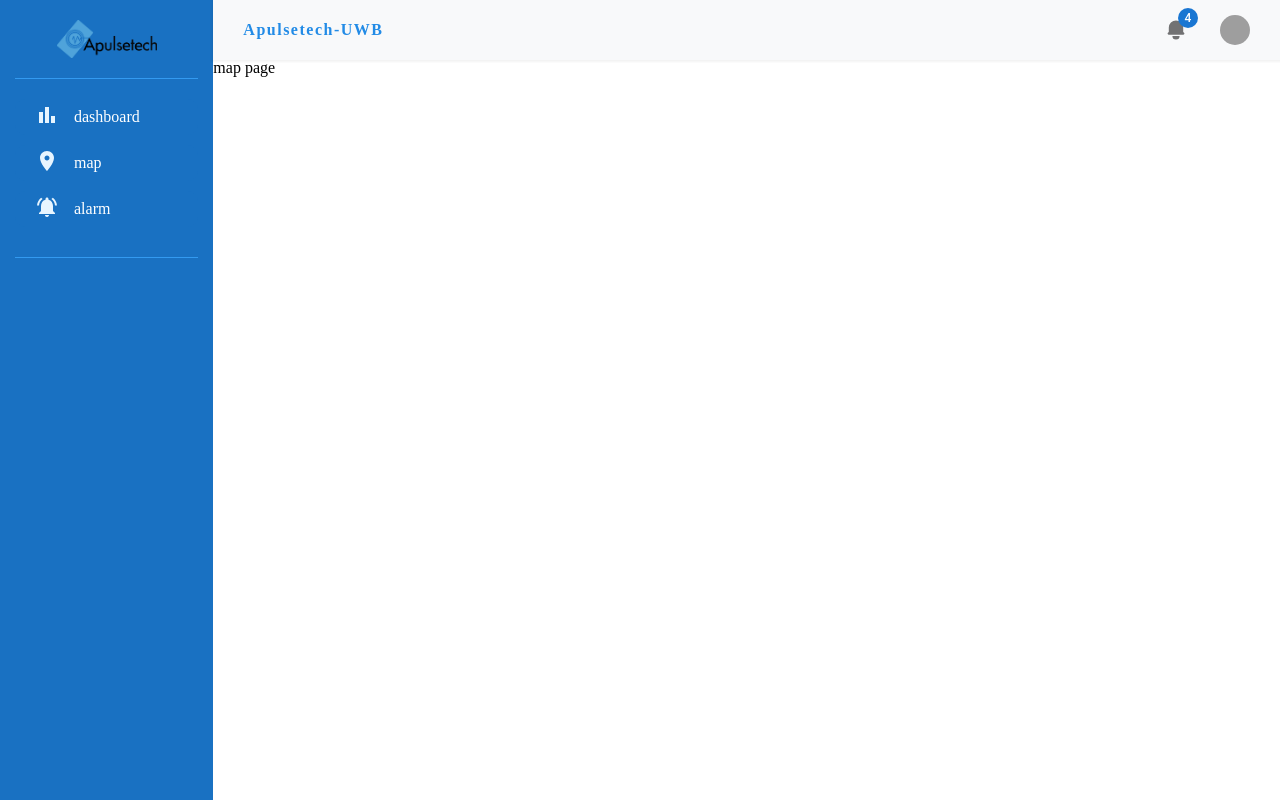
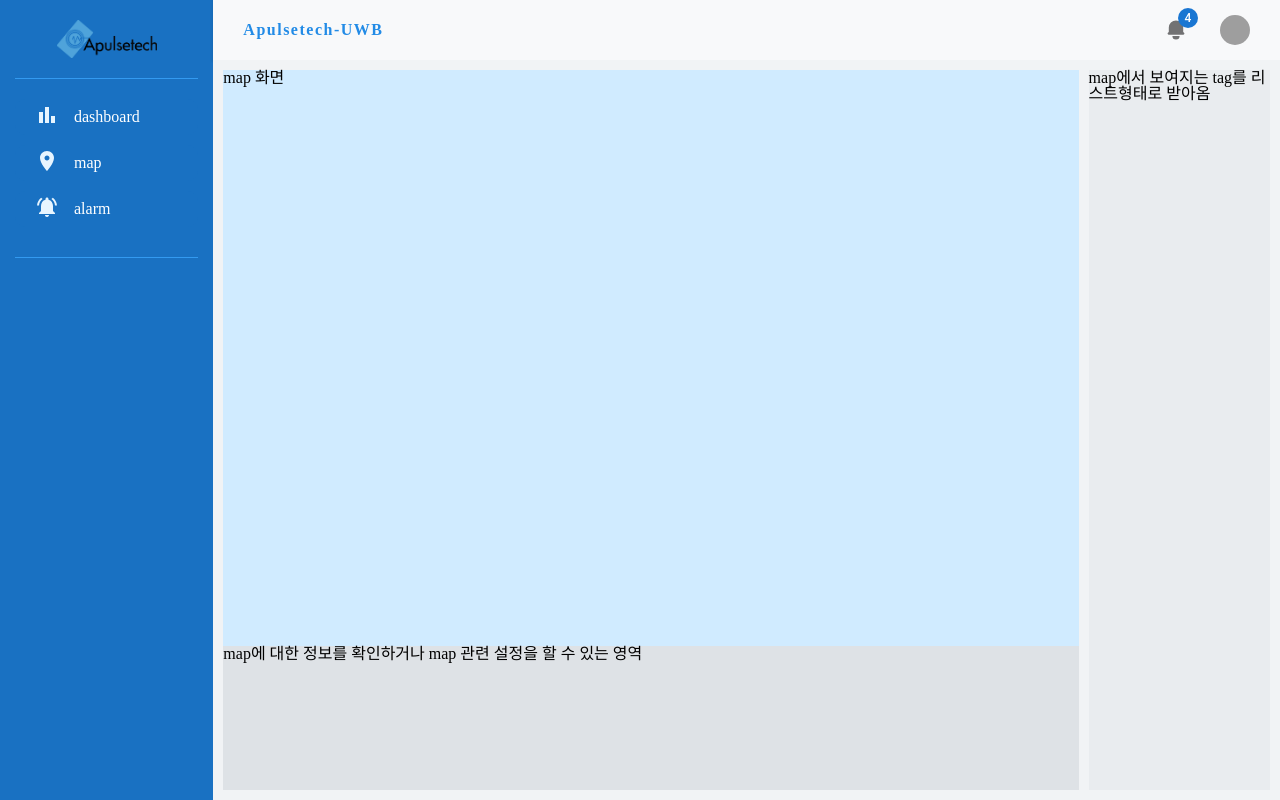
Before and after one commit to Kimyb8870/apulse-UWB, a React (Create React App) app: page /map in a window 1280 px wide. Built offline with nearby package versions, Linux system fonts and the light colour scheme; grey boxes are pictures that could not be loaded.

Commit message:
Feature: basic map page layout

```diff
--- a/src/components/Sidebar/index.js
+++ b/src/components/Sidebar/index.js
@@ -12,7 +12,7 @@ const Sidebar = () => {
       <Separator />
       <LinkButtonWrapper>
         {routingURLList.map((route) => (
-          <LinkButton icon={route.icon}>
+          <LinkButton icon={route.icon} key={route.id}>
             <Link to={route.path}>{route.type}</Link>
           </LinkButton>
         ))}
--- /dev/null
+++ b/src/layout/MapPage/MapPageLayout.js
@@ -0,0 +1,37 @@
+import React from 'react';
+import styled from 'styled-components';
+import { grayPalette } from '../../lib/palette';
+import { bluePalette } from '../../lib/palette';
+
+const StyledMapLayout = styled.div`
+  display: flex;
+  height: 100%;
+  background: ${grayPalette[1]};
+  padding: 10px;
+`;
+
+const MapRight = styled.div`
+  flex-basis: 82.5%;
+  margin-right: 10px;
+`;
+
+const MapLeft = styled.div`
+  flex-basis: 17.5%;
+`;
+
+const MapPageLayout = () => {
+  return (
+    <StyledMapLayout>
+      <MapRight>
+        {/* todo: 아래의 영역에 대한 부분은 api확인 이후에 상세구현 */}
+        <div style={{ backgroundColor: `${bluePalette[1]}`, height: '80%' }}>map 화면</div>
+        <div style={{ backgroundColor: `${grayPalette[3]}`, height: '20%' }}>map에 대한 정보를 확인하거나 map 관련 설정을 할 수 있는 영역</div>
+      </MapRight>
+      <MapLeft>
+        <div style={{ backgroundColor: `${grayPalette[2]}`, height: '100%' }}>map에서 보여지는 tag를 리스트형태로 받아옴</div>
+      </MapLeft>
+    </StyledMapLayout>
+  );
+};
+
+export default MapPageLayout;
--- a/src/pages/MapPage.js
+++ b/src/pages/MapPage.js
@@ -1,7 +1,8 @@
 import React from 'react';
+import MapPageLayout from '../layout/MapPage/MapPageLayout';
 
 const MapPage = () => {
-  return <div>map page</div>;
+  return <MapPageLayout />;
 };
 
 export default MapPage;
```
